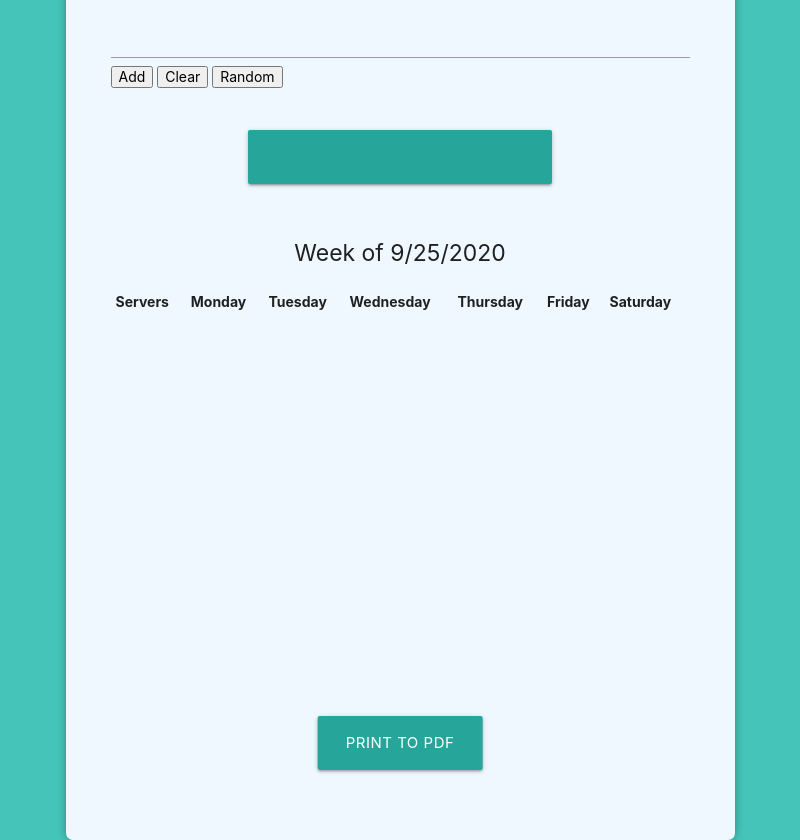
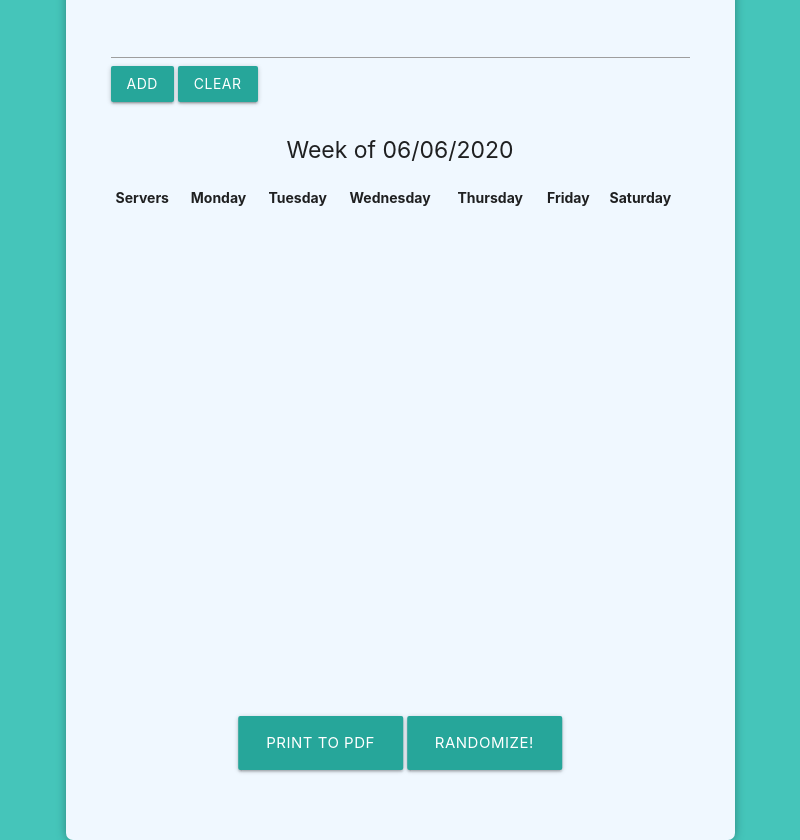
Before and after one commit to FEMAreginon/shift-scheduler, an Electron app: page src/result.html in a window 800 px wide. Drawn offline with nearby package versions, Linux system fonts and the light colour scheme.

Commit message:
Removed randomize() button to, by the print to pdf button

```diff
--- a/src/renderer.js
+++ b/src/renderer.js
@@ -32,24 +32,31 @@ function clearTable() {
     }
 }
 
-function changeDate() {
-    // .datepicker input text is not vissiable
-    const date = document.getElementById("datepicker").value;
-    document.getElementById("week-date-text").innerHTML = "Week of " + date;
+function randommize() {
+    alert("this will generate randomize");
 }
 
-document.addEventListener("DOMContentLoaded", function () {
-    // when page loaded display today's date
-    const todaysDate = new Date();
-    document.getElementById("week-date-text").innerHTML =
-        "Week of " + todaysDate.toLocaleDateString().toString();
 
-    // display when page loaded, but only when clicked throght date picker
-    var elems = document.querySelectorAll(".datepicker");
-    var instances = M.Datepicker.init(elems, {
-        format: "mm/dd/yy",
-    });
-});
+
+
+// function changeDate() {
+//     // .datepicker input text is not vissiable
+//     const date = document.getElementById("datepicker").value;
+//     document.getElementById("week-date-text").innerHTML = "Week of " + date;
+// }
+
+// document.addEventListener("DOMContentLoaded", function () {
+//     // when page loaded display today's date
+//     const todaysDate = new Date();
+//     document.getElementById("week-date-text").innerHTML =
+//         "Week of " + todaysDate.toLocaleDateString().toString();
+
+//     // display when page loaded, but only when clicked throght date picker
+//     var elems = document.querySelectorAll(".datepicker");
+//     var instances = M.Datepicker.init(elems, {
+//         format: "mm/dd/yy",
+//     });
+// });
 
 function printNow() {
     var divContents = document.getElementById("pdf-content").innerHTML;
--- a/src/result.html
+++ b/src/result.html
@@ -22,48 +22,21 @@
                 <form>
                     <h5>Add servers</h5>
                     <input type="text" id="txt_server" name="txt_server" />
-                    <input
+                    <a
+                    class="waves-effect waves-light btn
                     type="button"
                     id="btn_add"
                     name="btn_add"
                     value="Add"
-                        onclick="addServer()"
-                    />
-                    <input
+                    onclick="addServer()"">Add</a>
+                    <a
+                    class="waves-effect waves-light btn
                     type="button"
                     id="btn_clear"
                     name="btn_clear"
                     value="Clear"
-                        onclick="clearTable()"
-                    />
-                    <input
-                    type="button"
-                    id="btn_random"
-                    name="btn_random"
-                    value="Random"
-                    onclick="random()"
-                />
+                    onclick="clearTable()"">Clear</a>
                 </form>
-                <br />
-                <br />
-
-                <!-- button and input text together,
-                hide input text and set it its visibillty to 0
-                because of i can't figure it hw to reutne a value string
-                to set -->
-                <center>
-                    <button
-                        id="week-date-button"
-                        class="waves-effect black-text waves-light btn-large"
-                    >
-                        <input
-                            class="datepicker datepicker-hide"
-                            id="datepicker"
-                            onclick="changeDate()"
-                        />
-                    </button>
-                </center>
-                <br />
                 <br />
                 <div id="pdf-content">
                     <h5 class="week-date center-align" id="week-date-text">
@@ -112,6 +85,13 @@
                     >
                         PRINT TO PDF
                     </button>
+
+                        <button
+                            id="week-date-button"
+                            class="waves-effecti waves-light btn-large"
+                        >
+                            Randomize!
+                        </button>
                 </div>
             </div>
         </div>
```
Lines whose indentation alone changed are shown as unchanged.
